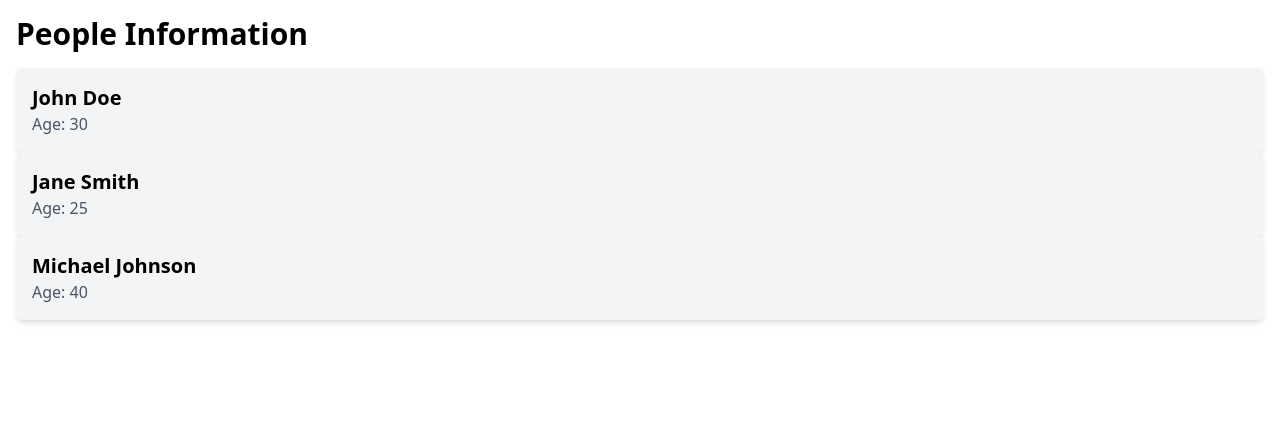
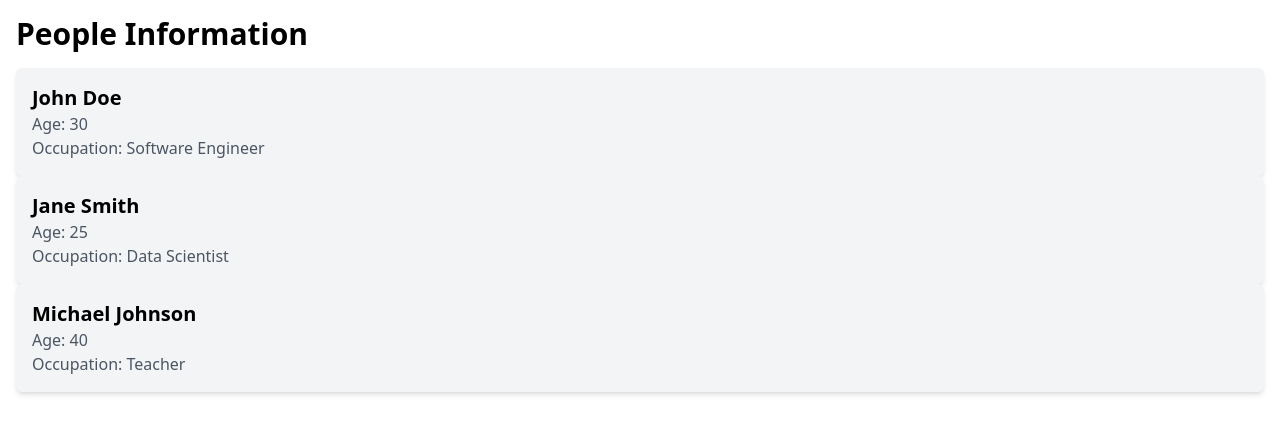
Before and after one commit to joeltmathew857/my-todo-app, a React (Create React App) app: page / in a window 1280 px wide. Shown: the top 434 px of the page. Built offline with nearby package versions, Linux system fonts and the light colour scheme.

Commit message:
aadded-occupation

```diff
--- a/src/Components/Samplestate.js
+++ b/src/Components/Samplestate.js
@@ -1,11 +1,12 @@
 import React from 'react';
 
-// PersonCard component receives 'name' and 'age' as props
-const PersonCard = ({ name, age }) => {
+// PersonCard component receives 'name', 'age', and 'occupation' as props
+const PersonCard = ({ name, age, occupation }) => {
   return (
     <div className="bg-gray-100 p-4 rounded-md shadow-md">
       <h2 className="text-xl font-semibold">{name}</h2>
       <p className="text-gray-600">Age: {age}</p>
+      <p className="text-gray-600">Occupation: {occupation}</p>
     </div>
   );
 };
--- a/src/Components/SearchItem.js
+++ b/src/Components/SearchItem.js
@@ -5,9 +5,9 @@ const App = () => {
   return (
     <div className="container mx-auto p-4">
       <h1 className="text-3xl font-bold mb-4">People Information</h1>
-      <PersonCard name="John Doe" age="30" />
-      <PersonCard name="Jane Smith" age="25" />
-      <PersonCard name="Michael Johnson" age="40" />
+      <PersonCard name="John Doe" age="30" occupation="Software Engineer" />
+      <PersonCard name="Jane Smith" age="25" occupation="Data Scientist" />
+      <PersonCard name="Michael Johnson" age="40" occupation="Teacher" />
     </div>
   );
 };
```
